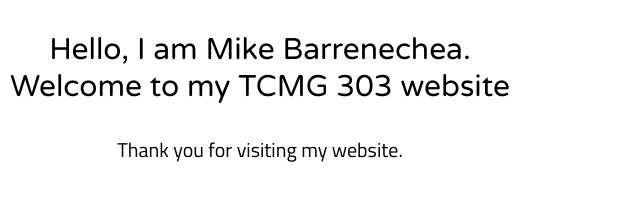
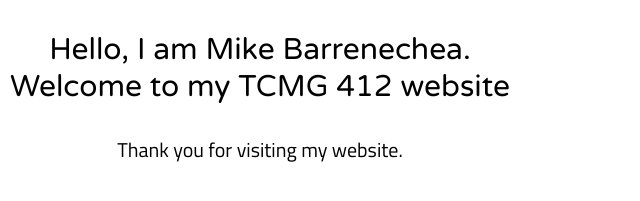
Before and after one commit to rpXcmd/rpXcmd.github.io, a plain HTML site: page page1.html in a window 1280 px wide. Shown: the part 353-554 px from the top of the page, 640-1280 px from the left. Drawn offline with Linux system fonts and the light colour scheme; a web font is replaced by a local one.

Commit message:
Fixed numeration

```diff
--- a/page1.html
+++ b/page1.html
@@ -28,7 +28,7 @@
         <img src="https://i.ibb.co/441fZPm/bar.jpg" alt="Profile" />
         <p class="namestart">
           Hello, I am Mike Barrenechea. <br />
-          Welcome to my TCMG 303 website
+          Welcome to my TCMG 412 website
         </p>
         <p class="nameabout">
           Thank you for visiting my website.
```
